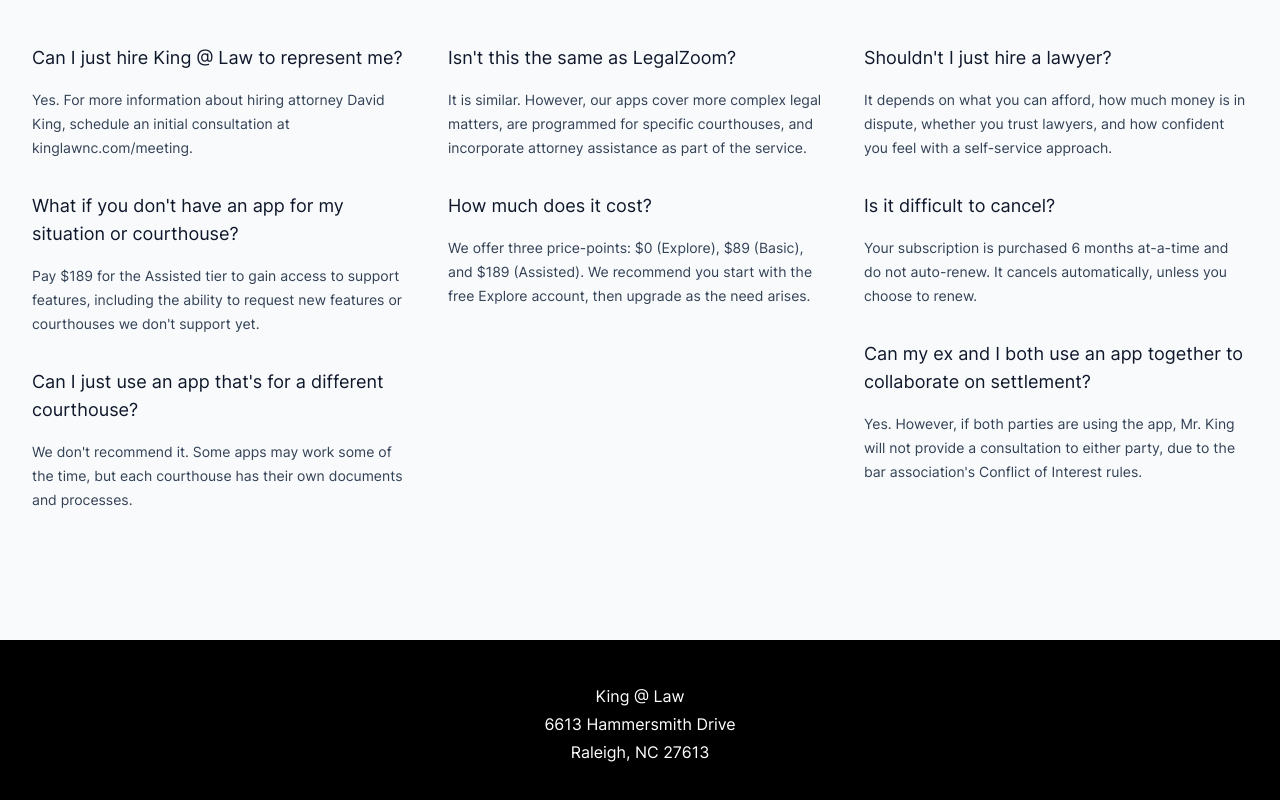
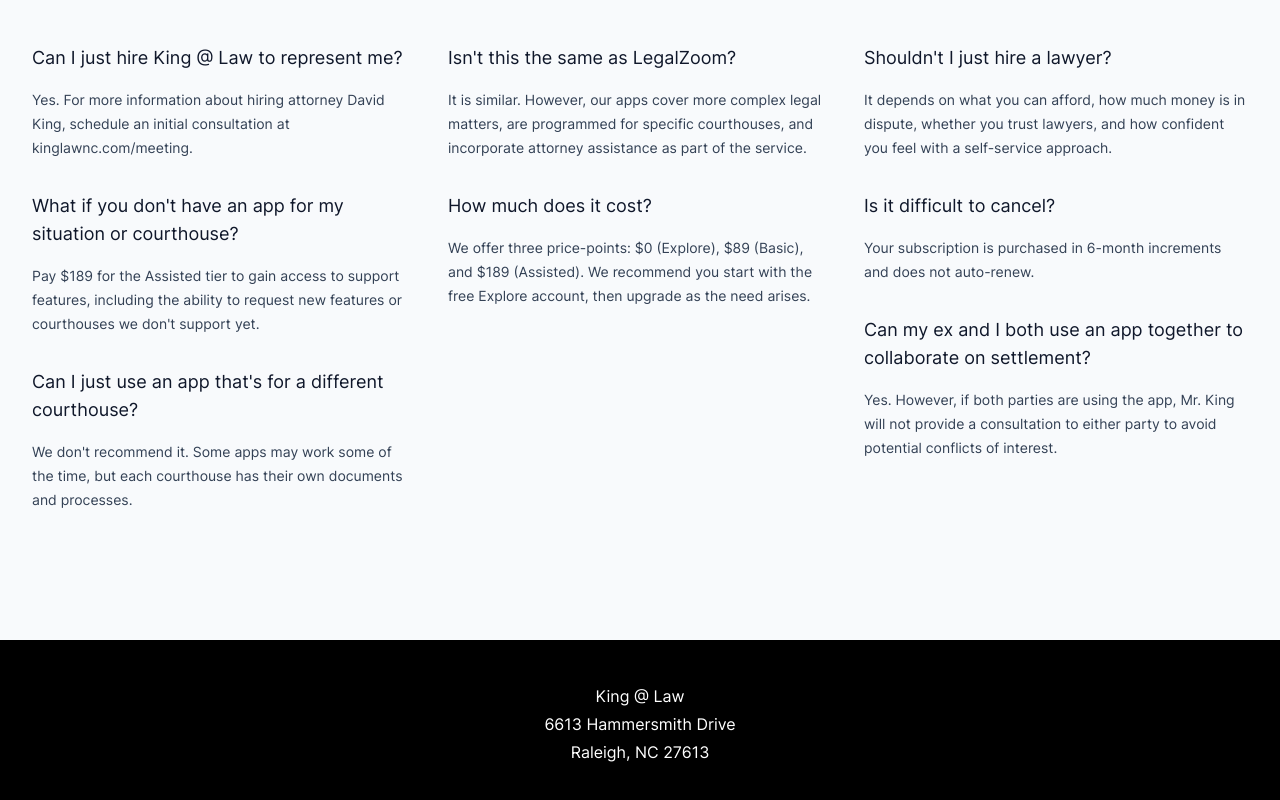
Before and after one commit to David44357/KingLawWebsite, a Next.js app: page /prometheus in a window 1280 px wide. Shown: the part 3374-4174 px from the top of the page. Built offline with nearby package versions, Linux system fonts and the light colour scheme.

Commit message:
Update PromFaqs.jsx

```diff
--- a/src/components/PromFaqs.jsx
+++ b/src/components/PromFaqs.jsx
@@ -41,12 +41,12 @@ const faqs = [
     },
     {
       question: 'Is it difficult to cancel?',
-      answer: 'Your subscription is purchased 6 months at-a-time and do not auto-renew. It cancels automatically, unless you choose to renew.',
+      answer: 'Your subscription is purchased in 6-month increments and does not auto-renew. ',
     },
     {
       question: 'Can my ex and I both use an app together to collaborate on settlement?',
       answer:
-        'Yes. However, if both parties are using the app, Mr. King will not provide a consultation to either party, due to the bar association\'s Conflict of Interest rules.',
+        'Yes. However, if both parties are using the app, Mr. King will not provide a consultation to either party to avoid potential conflicts of interest.',
     },
   ],
 ]
```
